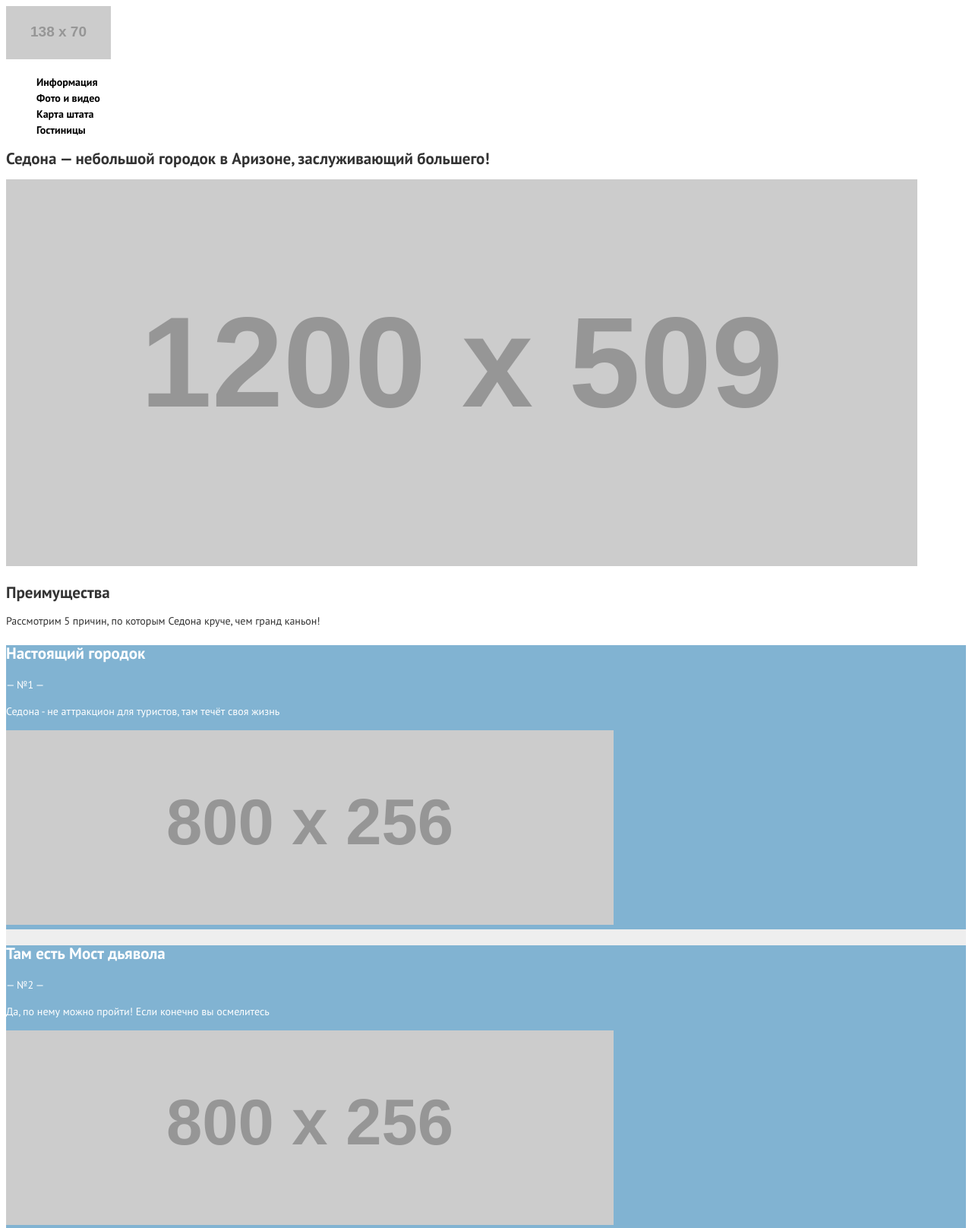
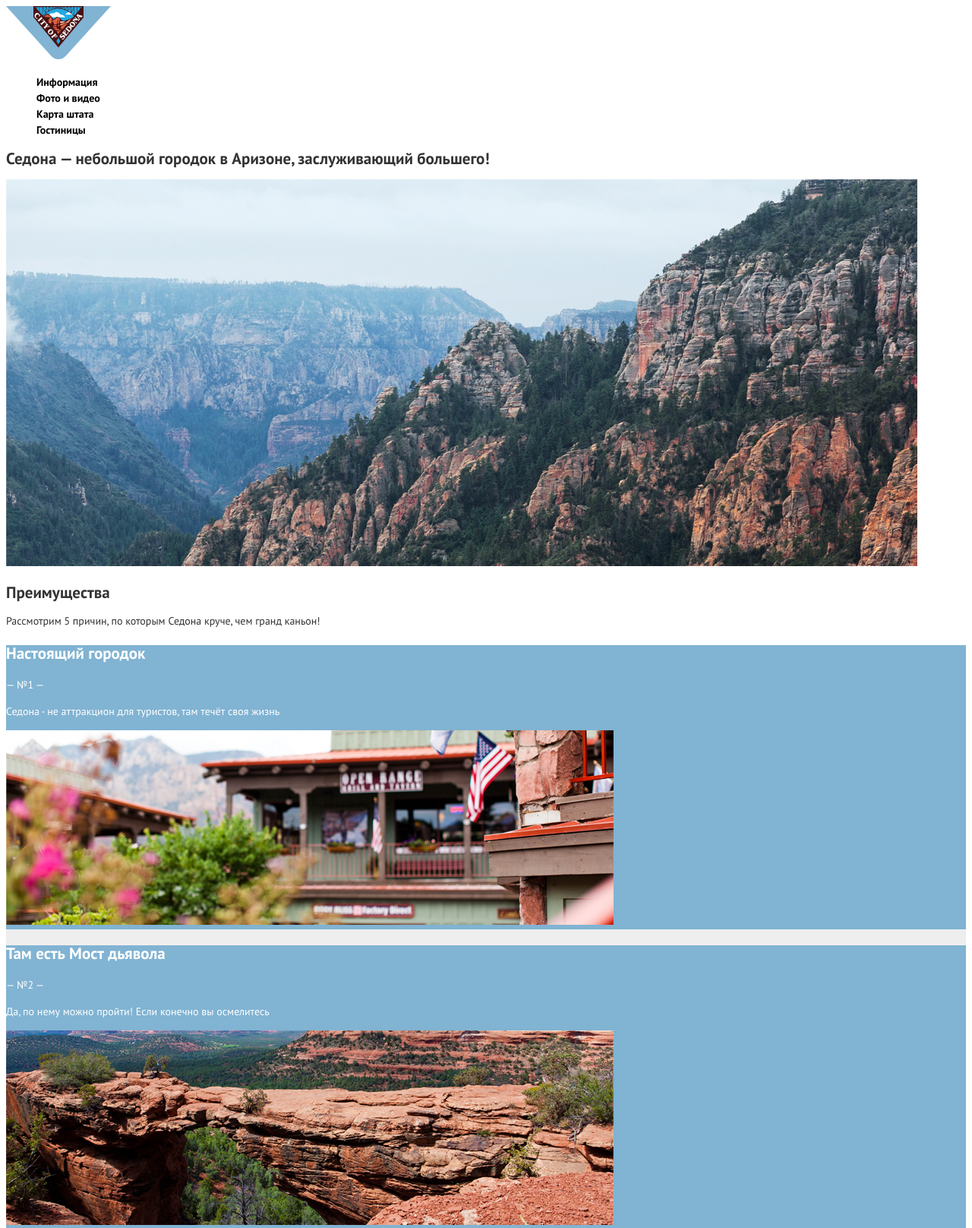
Before and after one commit to it-cube-frontend/dmitry-sedona, a plain HTML site: page index.html in a window 1280 px wide. Shown: the top 1616 px of the page at 76% size. Drawn offline with Linux system fonts and the light colour scheme; placeholder pictures from the web are drawn by us.

Commit message:
графика главной

```diff
--- a/index.html
+++ b/index.html
@@ -9,7 +9,7 @@
 </head>
 <body>
   <header>
-    <img src="https://via.placeholder.com/138x70.png" alt="">
+    <img src="img/logo.svg" width="138" height="70" alt="Логотип Седоны">
     <ul class="main-menu">
       <li><a href="#">Информация</a></li>
       <li><a href="">Фото и видео</a></li>
@@ -19,7 +19,7 @@
   </header>
   <main class="page-main">
     <h1>Седона — небольшой городок в Аризоне, заслуживающий большего!</h1>
-    <img src="https://via.placeholder.com/1200x509.png" alt="">
+    <img src="img/background-photo.jpg" width="1200" height="509" alt="Горы Седоны">
 
     <section class="features">
       <h2>Преимущества</h2>
@@ -29,13 +29,13 @@
           <h3>Настоящий городок</h3>
           <p>— №1 —</p>
           <p>Седона - не аттракцион для туристов, там течёт своя жизнь</p>
-          <img src="https://via.placeholder.com/800x256.png" alt="">
+          <img src="img/image.jpg" width="800" height="256" alt="Городок Седона">
         </li>
         <li class="feature-with-image">
           <h3>Там есть Мост дьявола</h3>
           <p>— №2 —</p>
           <p>Да, по нему можно пройти! Если конечно вы осмелитесь</p>
-          <img src="https://via.placeholder.com/800x256.png" alt="">
+          <img src="img/image-1.jpg" width="800" height="256" alt="Мост дьявола">
         </li>
         <li>
           <h3>Небольшая площадь</h3>
@@ -78,7 +78,7 @@
 
     <section>
       <h2>Карта</h2>
-      <img src="https://via.placeholder.com/1200x472.png" alt="">
+      <img src="img/map.png" width="1200" height="472" alt="карта">
     </section>
   </main>
 
@@ -90,7 +90,7 @@
       <li><a href="#"></a></li>
       <li><a href="#"></a></li>
     </ul>
-    <p class="website-by">Website by <a href=""><img src="https://via.placeholder.com/115x41.png" alt=""></a></p>
+    <p class="website-by">Website by <a href=""><img src="img/logo-htmlacademy.svg" width="115" height="41" alt="Логотип htmlacademy"></a></p>
   </footer>
 </body>
 </html>
```
Also changed, not shown: img/background-photo.jpg (added), img/calendar.svg (added), img/fb-icon.svg (added), img/icon-1.svg (added), img/icon-2.svg (added), img/icon-3.svg (added), img/image-1.jpg (added), img/image.jpg (added), img/logo-htmlacademy.svg (added), img/logo.svg (added), img/map.png (added), img/shape.svg (added), img/twitter.svg (added), img/welcome.png (added), 2 more files.
